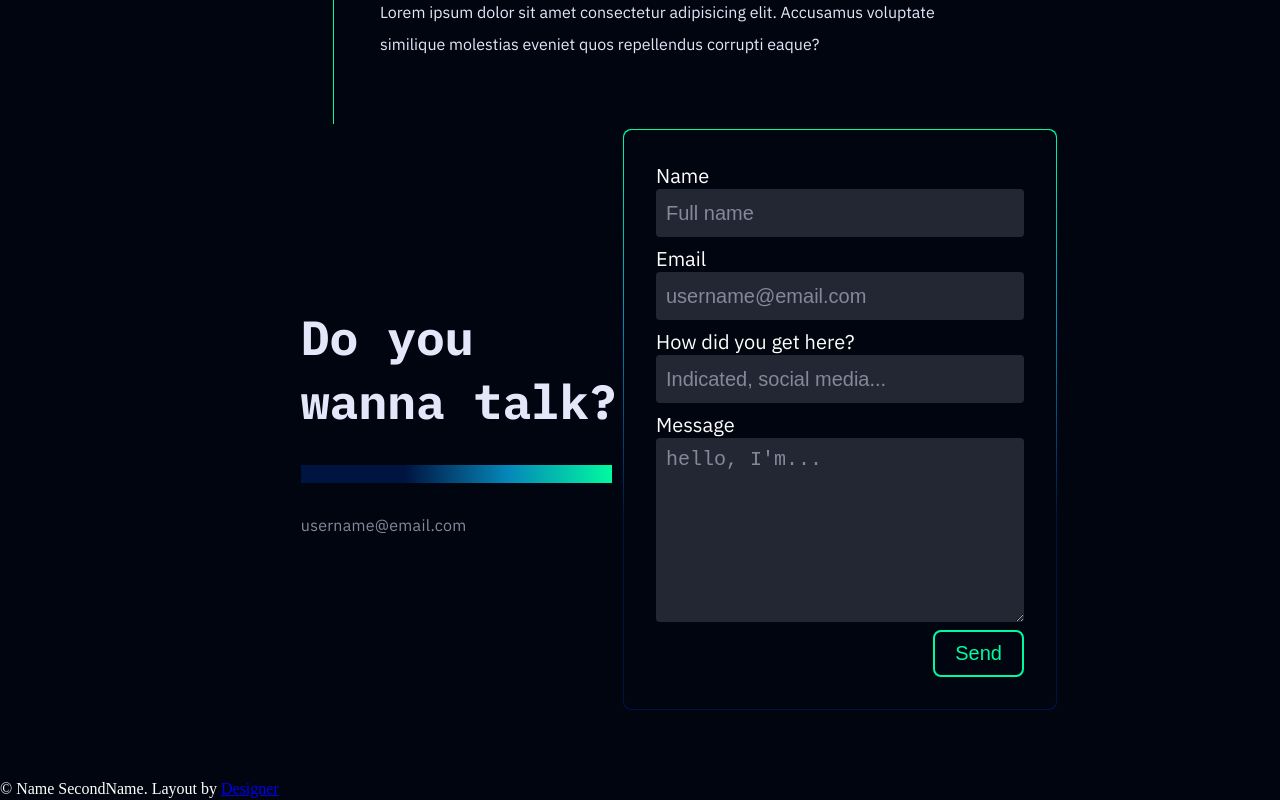
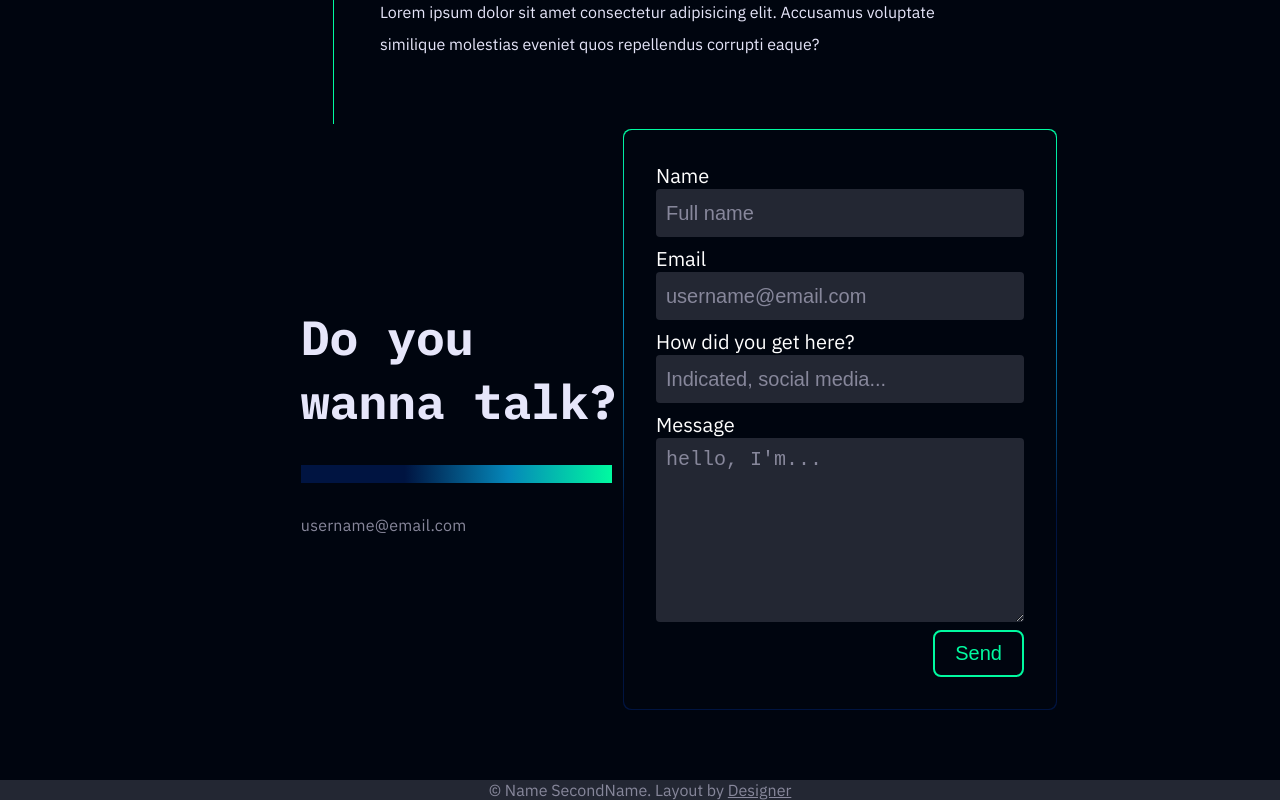
Before and after one commit to mattreee/not-personal-portfolio-website, a React (Create React App) app: page / in a window 1280 px wide. Shown: the part 4215-5015 px from the top of the page. Built offline with nearby package versions, Linux system fonts and the light colour scheme.

Commit message:
finished footer

```diff
--- a/src/components/Footer.tsx
+++ b/src/components/Footer.tsx
@@ -2,9 +2,12 @@
 /* eslint-disable jsx-a11y/anchor-has-content */
 const Footer = () => {
 	return (
-		<footer>
-			<p>
-				&copy; Name SecondName. Layout by <a href="#">Designer</a>
+		<footer className="footer">
+			<p className="footer__text">
+				&copy; Name SecondName. Layout by{" "}
+				<a className="footer__link" href="#">
+					Designer
+				</a>
 			</p>
 		</footer>
 	);
--- a/src/css/main.css
+++ b/src/css/main.css
@@ -722,6 +722,26 @@ body {
   color: #00faa0;
 }
 
+.footer {
+  background-color: #232733;
+  color: #87879b;
+  display: -webkit-box;
+  display: -ms-flexbox;
+  display: flex;
+  -webkit-box-pack: center;
+      -ms-flex-pack: center;
+          justify-content: center;
+  font-family: "IBM Plex Sans", monospace, sans-serif;
+}
+
+.footer__text {
+  margin: 0 auto;
+}
+
+.footer__link {
+  color: #87879b;
+}
+
 @media only screen and (max-width: 1300px) {
   .about {
         grid-template-areas: "image"
--- a/src/scss/main.scss
+++ b/src/scss/main.scss
@@ -601,6 +601,23 @@ body {
 	}
 }
 
+.footer {
+	background-color: $color-neutral-primary-15;
+	color: $color-neutral-primary-60;
+	display: flex;
+	justify-content: center;
+	font-family: $ff-ibm-plex-mono-sans;
+
+	&__text {
+		margin: 0 auto;
+	}
+
+	&__link {
+		// text-decoration: none;
+		color: $color-neutral-primary-60;
+	}
+}
+
 @media only screen and (max-width: 1300px) {
 	.about {
 		grid-template-areas:
```
Also changed, not shown: 1 other file (tests, documents, lock files or other folders).
